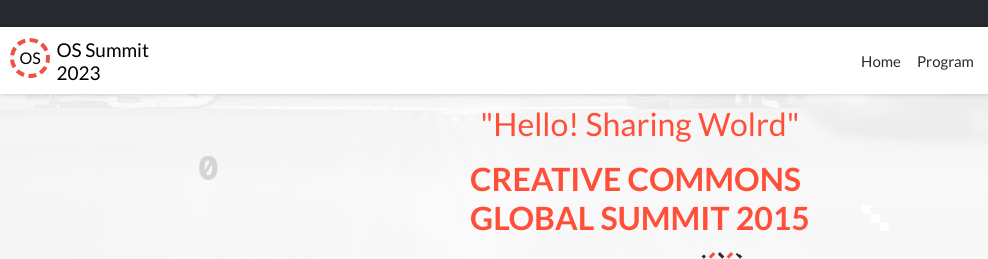
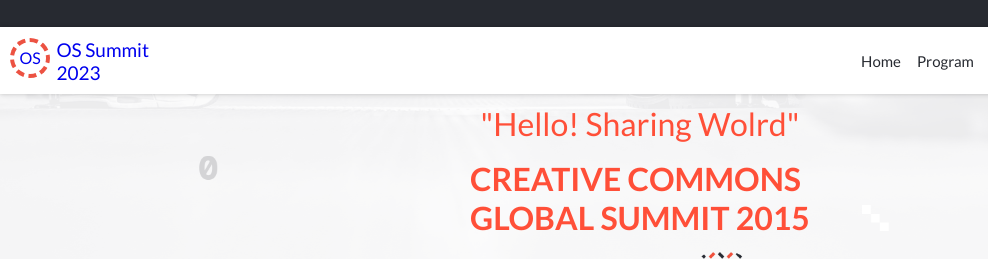
Before and after one commit to Akorede3133/oscafest-conference, a website: page about.html in a window 1280 px wide. Shown: the top 259 px of the page, 0-988 px from the left. Drawn offline with nearby package versions, Linux system fonts and the light colour scheme.

Commit message:
Make logo a link to the home page

```diff
--- a/about.html
+++ b/about.html
@@ -22,12 +22,12 @@
 			<div class="header--hamburger">
 				<img src="images/hamburger.png" alt="">
 			</div>
-			<div class="header--logo">
+			<a href="./index.html" class="header--logo">
 				<div class="logo--design">
 						<p>OS</p>
 				</div>
 				<p class="logo--text">OS Summit <br>2023</p>
-			</div>
+			</a>
 			<div class="header--nav--container">
 				<nav class="header--nav">
 					<img src="images/Icon.png" class="nav--close--icon" alt="">
```
Also changed, not shown: index.html (+2 -2 lines).
